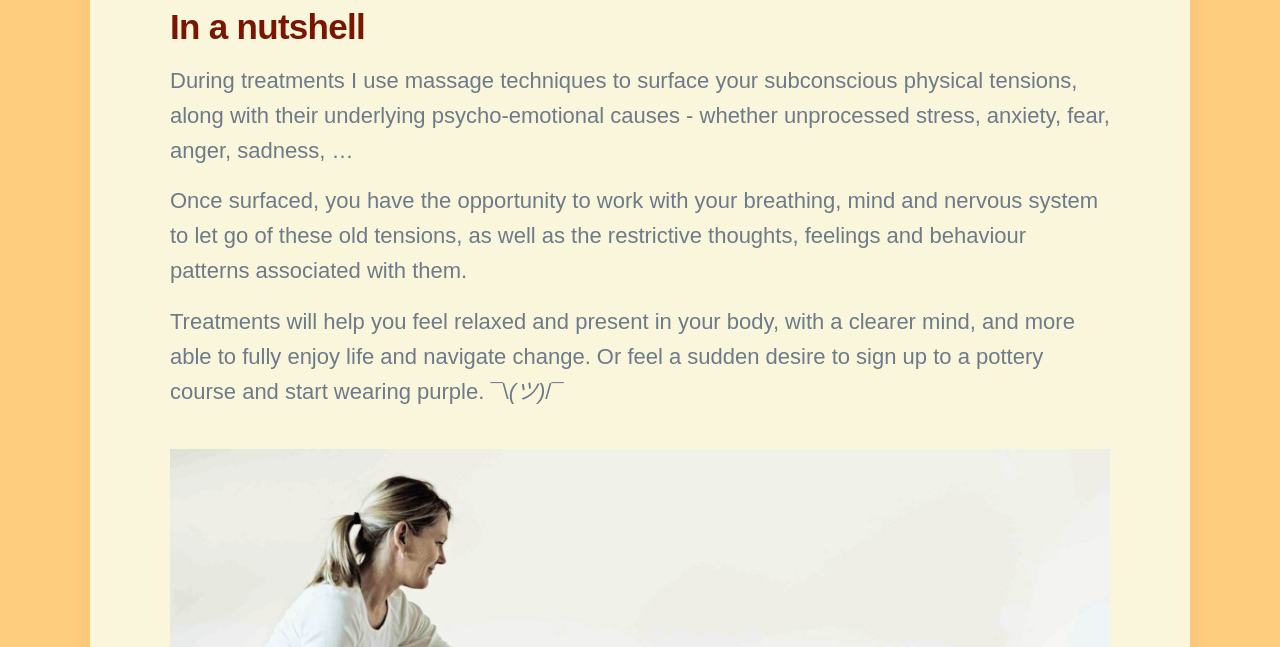
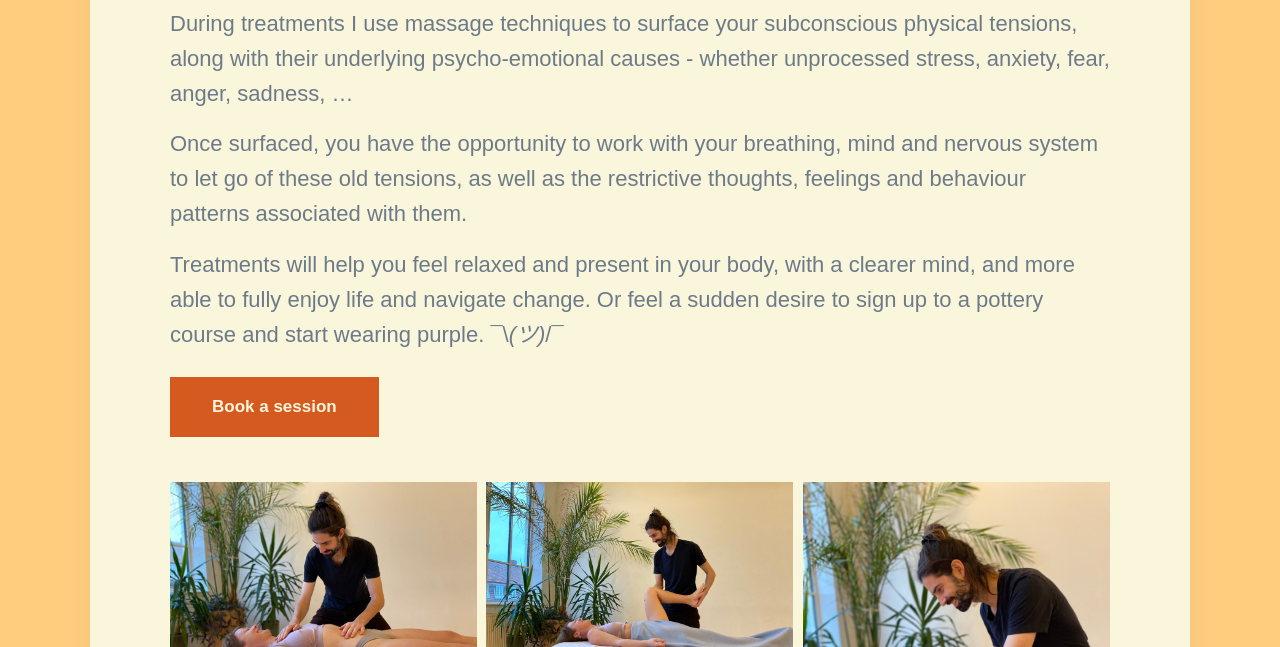
Before and after one commit to threekeytherapy/threekeytherapy.com, a Jekyll site: the page built from _projects/treatments.md, in a window 1280 px wide and 900 px high, scrolled down 459 px, cut to the strip 253-900 px from the top of the window. Built offline with Jekyll 4.4.1, drawn with Linux system fonts in a browser that asks for light colours; nearby versions of some CDN libraries; some web fonts are replaced; some of the changed text lies outside the part shown.

Commit message:
updates photos

```diff
--- a/_projects/treatments.md
+++ b/_projects/treatments.md
@@ -6,15 +6,22 @@ featured_image: /images/foot.jpg
 date: 2023-11-02 00:00:00
 ---
 
-## In a nutshell
-
 During treatments I use massage techniques to surface your subconscious physical tensions, along with their underlying psycho-emotional causes - whether unprocessed stress, anxiety, fear, anger, sadness, ...
 
 Once surfaced, you have the opportunity to work with your breathing, mind and nervous system to let go of these old tensions, as well as the restrictive thoughts, feelings and behaviour patterns associated with them.
 
 Treatments will help you feel relaxed and present in your body, with a clearer mind, and more able to fully enjoy life and navigate change. Or feel a sudden desire to sign up to a pottery course and start wearing purple. ¯\\_(ツ)_/¯
 
-![](/images/mv-treatment.jpg)
+<a href="/contact" class="button button--large">Book a session</a>
+
+<div class="gallery" data-columns="3">
+	<img src="/images/treatment7.jpg">
+	<img src="/images/treatment4.jpg">
+    <img src="/images/treatment2.jpg">
+	<img src="/images/treatment5.jpg">
+    <img src="/images/treatment3.jpg">
+    <img src="/images/treatment6.jpg">
+</div>
 
 ## Practical information
 
@@ -42,7 +49,3 @@ Treatments involve touch, and the nervous system responds most to skin contact.
 For this reason, treatments work best without big items of clothing.
 I recommend wearing underwear that is not revealing and a sports bra.
 If you are not comfortable with this, it is of course possible to treat with clothing.
-
-## Book a session
-
-<a href="/contact" class="button button--large">Book a session</a>
```
Also changed, not shown: _projects/about.md (+5 -1 lines), _projects/bodytherapy.md (+4 -5 lines), images/treatment1.jpg (added), images/treatment2.jpg (added), images/treatment3.jpg (added), images/treatment4.jpg (added), images/treatment5.jpg (added), images/treatment6.jpg (added), images/treatment7.jpg (added).
